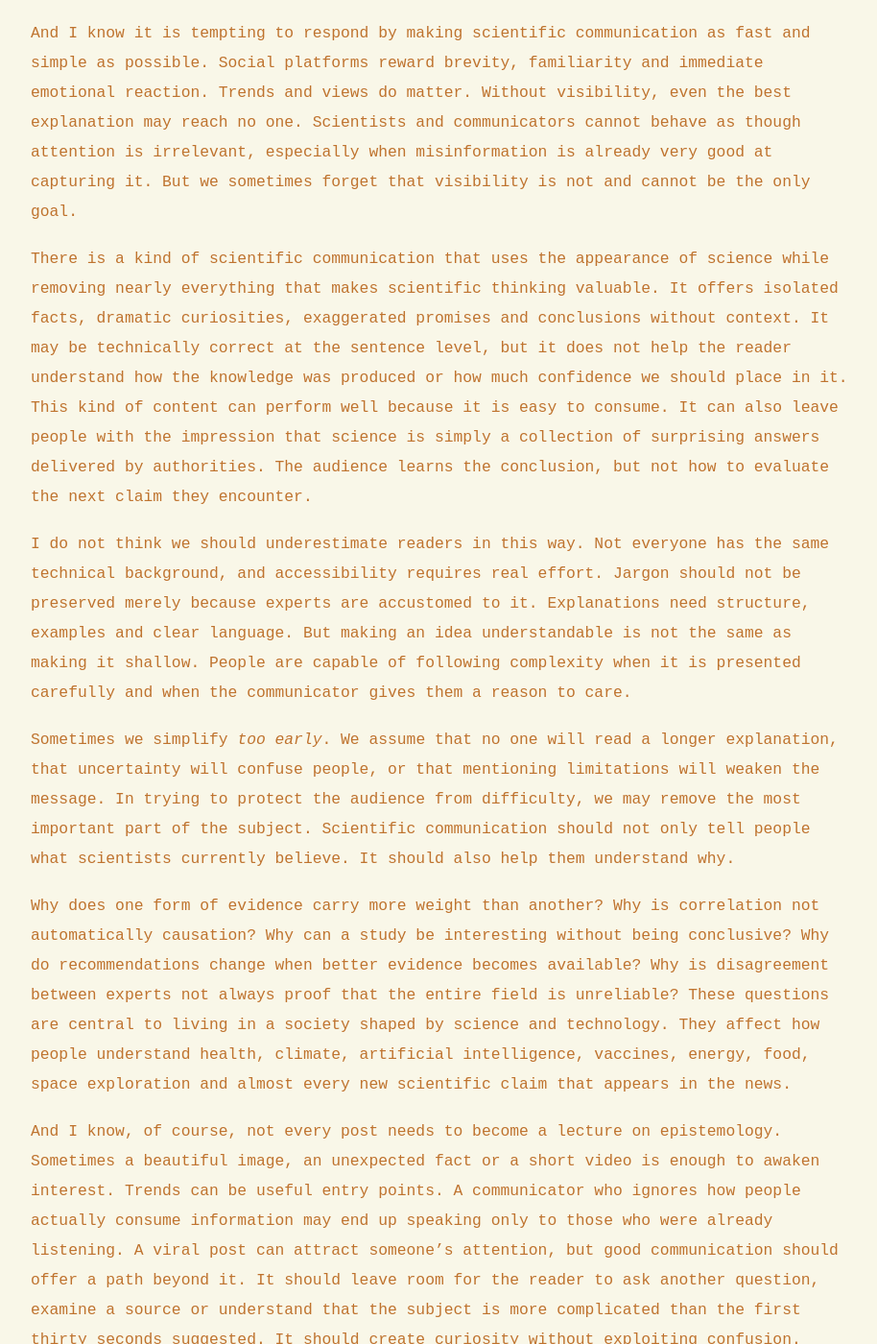
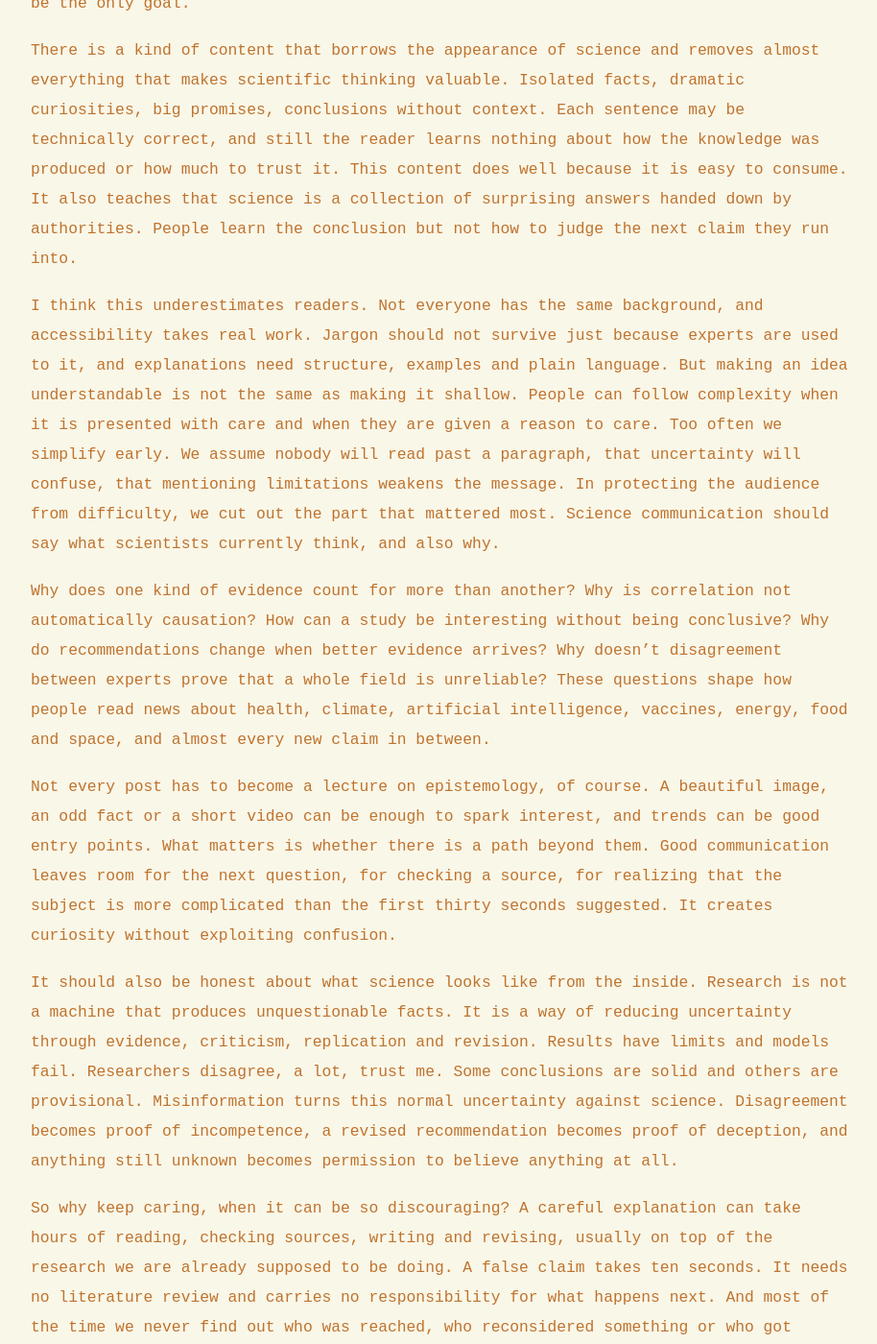
Before and after one commit to AstroNatasha/AstroNatasha.github.io, a Jekyll site: the page built from _posts/2026-07-20-why-i-still-care-about-scientific-communication.md, in a window 1280 px wide and 1400 px high, scrolled down 1508 px. Shown: the whole window at 96% size, without its empty margins (178-1092 px from the left). Built offline with Jekyll 4.4.1, drawn with Linux system fonts in a browser that asks for light colours; some of the changed text lies outside the part shown.

Commit message:
Update Posts “2026-07-20-why-i-still-care-about-scientific-communication”

```diff
--- a/_posts/2026-07-20-why-i-still-care-about-scientific-communication.md
+++ b/_posts/2026-07-20-why-i-still-care-about-scientific-communication.md
@@ -3,30 +3,28 @@ layout: post
 title: Why I Still Care About Scientific Communication
 date: 2026-07-20
 ---
-I have cared about scientific communication for a long time, but my reasons for caring about it have changed.
+I have cared about science communication for a long time, but my reasons have changed.
 
-At first, it was mostly about enthusiasm. I loved science, especially astronomy, and wanted other people to feel some of the same curiosity I felt. There was something exciting about taking an idea that seemed distant or intimidating and finding a way to make it approachable. Good scientific communication could open a door. It could make someone realize that science was not a closed world reserved for specialists, but something they were allowed to understand, question and participate in. And don't get me wrong, I still believe that. But over time, scientific communication has started to feel less like an invitation and more like a responsibility.
+At first it was mostly enthusiasm. I loved science, astronomy above all, and I wanted other people to feel some of the curiosity I felt. There was a particular pleasure in taking an idea that seemed distant or intimidating and finding a way in. Good science communication could open a door. It could show someone that science was not a closed world for specialists but something they were allowed to understand, question and take part in. I still believe that. Over the years, though, it has started to feel less like an invitation and more like a responsibility.
 
-We live in an environment where information is competing constantly for attention, and the competition is not fair. A false claim can be short, confident and emotionally satisfying. It can offer one cause, one villain and one simple explanation. *The truth is often slower and less convenient*. It may depend on probabilities, imperfect evidence, several interacting factors or a distinction that takes more than one sentence to explain.
+Information now competes constantly for attention, and the competition is not fair. A false claim can be short, confident and emotionally satisfying. It offers one cause, one villain and one explanation. The truth tends to be slower and less convenient. It depends on probabilities, imperfect evidence, several factors acting at once, or a distinction that needs more than one sentence.
 
-A lie can say, “This happened because of that". A careful explanation may have to say, “There may be an association, but the evidence does not yet establish causation, the sample is limited, other variables may be involved, and the effect is not the same for everyone. One version fits easily into a headline. The other, well... Asks the reader to stay.
+A lie can say "this happened because of that." A careful explanation may have to say that there seems to be an association, that the evidence does not yet establish causation, that the sample is small, that other variables may be involved and that the effect is not the same for everyone. The first version fits in a headline. The second asks the reader to stay.
 
-This is one reason the fight against misinformation is so difficult. Facts are not always intuitively persuasive. They do not necessarily follow the clean narrative structure that misinformation does. Reality contains uncertainty, exceptions and mechanisms that are not obvious from personal experience. Falsehoods can take advantage of simple associations: two events happened close together, therefore one caused the other; a substance has a frightening name, therefore any exposure must be dangerous; one person had a particular experience, therefore it proves a general rule. Correcting these ideas usually requires more work than creating them. The person spreading the false claim can rely on repetition, fear or apparent common sense. The person responding has to explain how evidence works, what a study can and cannot show, why individual cases are not enough, and why uncertainty does not mean that scientists know nothing.
+That is part of why misinformation is so hard to fight. Facts are not always persuasive on their own, and they rarely come with the clean narrative that falsehoods have. Falsehoods lean on simple associations. Two things happened close together, so one caused the other. A chemical has a frightening name, so any exposure must be dangerous. Someone had a particular experience, so it must be the rule. Building these ideas is cheap and taking them apart is expensive. The person spreading the claim can rely on repetition, fear or apparent common sense. The person answering has to explain how evidence works, what a study can and cannot show, why single cases are not enough and why uncertainty does not mean scientists know nothing.
 
-And I know it is tempting to respond by making scientific communication as fast and simple as possible. Social platforms reward brevity, familiarity and immediate emotional reaction. Trends and views do matter. Without visibility, even the best explanation may reach no one. Scientists and communicators cannot behave as though attention is irrelevant, especially when misinformation is already very good at capturing it. But we sometimes forget that visibility is not and cannot be the only goal.
+The tempting response is to make science communication as fast and simple as the thing it is competing with. I understand the pull. Platforms reward brevity, familiarity and immediate reaction, and visibility matters, because the best explanation in the world does nothing if it reaches no one. Ignoring how people actually consume information usually means speaking only to those who were already listening. But visibility cannot be the only goal.
 
-There is a kind of scientific communication that uses the appearance of science while removing nearly everything that makes scientific thinking valuable. It offers isolated facts, dramatic curiosities, exaggerated promises and conclusions without context. It may be technically correct at the sentence level, but it does not help the reader understand how the knowledge was produced or how much confidence we should place in it. This kind of content can perform well because it is easy to consume. It can also leave people with the impression that science is simply a collection of surprising answers delivered by authorities. The audience learns the conclusion, but not how to evaluate the next claim they encounter.
+There is a kind of content that borrows the appearance of science and removes almost everything that makes scientific thinking valuable. Isolated facts, dramatic curiosities, big promises, conclusions without context. Each sentence may be technically correct, and still the reader learns nothing about how the knowledge was produced or how much to trust it. This content does well because it is easy to consume. It also teaches that science is a collection of surprising answers handed down by authorities. People learn the conclusion but not how to judge the next claim they run into.
 
-I do not think we should underestimate readers in this way. Not everyone has the same technical background, and accessibility requires real effort. Jargon should not be preserved merely because experts are accustomed to it. Explanations need structure, examples and clear language. But making an idea understandable is not the same as making it shallow. People are capable of following complexity when it is presented carefully and when the communicator gives them a reason to care.
+I think this underestimates readers. Not everyone has the same background, and accessibility takes real work. Jargon should not survive just because experts are used to it, and explanations need structure, examples and plain language. But making an idea understandable is not the same as making it shallow. People can follow complexity when it is presented with care and when they are given a reason to care. Too often we simplify early. We assume nobody will read past a paragraph, that uncertainty will confuse, that mentioning limitations weakens the message. In protecting the audience from difficulty, we cut out the part that mattered most. Science communication should say what scientists currently think, and also why.
 
-Sometimes we simplify *too early*. We assume that no one will read a longer explanation, that uncertainty will confuse people, or that mentioning limitations will weaken the message. In trying to protect the audience from difficulty, we may remove the most important part of the subject. Scientific communication should not only tell people what scientists currently believe. It should also help them understand why.
+Why does one kind of evidence count for more than another? Why is correlation not automatically causation? How can a study be interesting without being conclusive? Why do recommendations change when better evidence arrives? Why doesn't disagreement between experts prove that a whole field is unreliable? These questions shape how people read news about health, climate, artificial intelligence, vaccines, energy, food and space, and almost every new claim in between.
 
-Why does one form of evidence carry more weight than another? Why is correlation not automatically causation? Why can a study be interesting without being conclusive? Why do recommendations change when better evidence becomes available? Why is disagreement between experts not always proof that the entire field is unreliable? These questions are central to living in a society shaped by science and technology. They affect how people understand health, climate, artificial intelligence, vaccines, energy, food, space exploration and almost every new scientific claim that appears in the news.
+Not every post has to become a lecture on epistemology, of course. A beautiful image, an odd fact or a short video can be enough to spark interest, and trends can be good entry points. What matters is whether there is a path beyond them. Good communication leaves room for the next question, for checking a source, for realizing that the subject is more complicated than the first thirty seconds suggested. It creates curiosity without exploiting confusion.
 
-And I know, of course, not every post needs to become a lecture on epistemology. Sometimes a beautiful image, an unexpected fact or a short video is enough to awaken interest. Trends can be useful entry points. A communicator who ignores how people actually consume information may end up speaking only to those who were already listening. A viral post can attract someone’s attention, but good communication should offer a path beyond it. It should leave room for the reader to ask another question, examine a source or understand that the subject is more complicated than the first thirty seconds suggested. It should create curiosity without exploiting confusion.
+It should also be honest about what science looks like from the inside. Research is not a machine that produces unquestionable facts. It is a way of reducing uncertainty through evidence, criticism, replication and revision. Results have limits and models fail. Researchers disagree, a lot, trust me. Some conclusions are solid and others are provisional. Misinformation turns this normal uncertainty against science. Disagreement becomes proof of incompetence, a revised recommendation becomes proof of deception, and anything still unknown becomes permission to believe anything at all.
 
-I also think scientific communication should be honest about what science is like from the inside. Research is not a machine that produces unquestionable facts. It is a method of reducing uncertainty through evidence, criticism, replication and revision. Results can be limited and models can fail. Researchers can disagree (a lot, trust me). Some conclusions are robust, while others remain provisional. Misinformation often uses this normal uncertainty against science. Any disagreement becomes proof of incompetence. Any revised recommendation becomes proof of deception. Any remaining unknown becomes permission to believe anything.
+So why keep caring, when it can be so discouraging? A careful explanation can take hours of reading, checking sources, writing and revising, usually on top of the research we are already supposed to be doing. A false claim takes ten seconds. It needs no literature review and carries no responsibility for what happens next. And most of the time we never find out who was reached, who reconsidered something or who got curious enough to look further. I keep caring anyway, because I still love showing someone an idea they have never met, and because I want fewer people to be vulnerable to explanations that are simple only because they are false.
 
-And why I still care about scientific communication, even when caring about it can be deeply discouraging? Often, we do not see any clear return. A careful explanation may take hours of reading, checking sources, writing and revising, and this work usually comes on top of the research we are already supposed to be doing. Meanwhile, creating a false claim may take less than ten seconds. It requires no literature review, no uncertainty, no responsibility for consequences. Still, I care about the excitement of showing someone an idea they had never encountered before, and I care about helping people become less vulnerable to explanations that are simple only because they are false. We may not always see who was reached, who reconsidered an assumption or who became curious enough to look for better information.
-
-My own relationship with public communication has changed. I used to participate more actively in YouTube channels and podcasts, but over time I chose to live a more private life. I no longer want to build my daily life around platforms, constant exposure or the obligation to remain visible. That choice, however, does not mean that I have stopped caring about communicating science. I still want to do it in ways that feel deliberate and sustainable: through live talks, writing, this website, projects such as my children’s book, and whatever other formats allow me to share something meaningful. And perhaps this is what scientific communication means to me now. Not constant content, and not visibility at any cost, but continuing to create careful points of contact between science and people. I may do it more quietly than before, but I have not stopped believing that it matters.
+My own way of doing this has changed too. I used to be much more present on YouTube channels and podcasts, and over time I chose a more private life. I no longer want my days organized around platforms, constant exposure and the obligation to stay visible. That did not mean I stopped caring. It meant looking for ways that feel deliberate and sustainable, like live talks, writing, this website, my children's book and whatever else lets me share something that matters. Maybe that is what science communication means to me now. Not constant content, and not visibility at any cost, but careful points of contact between science and people. I do it more quietly than before, and I still think it matters.
```
